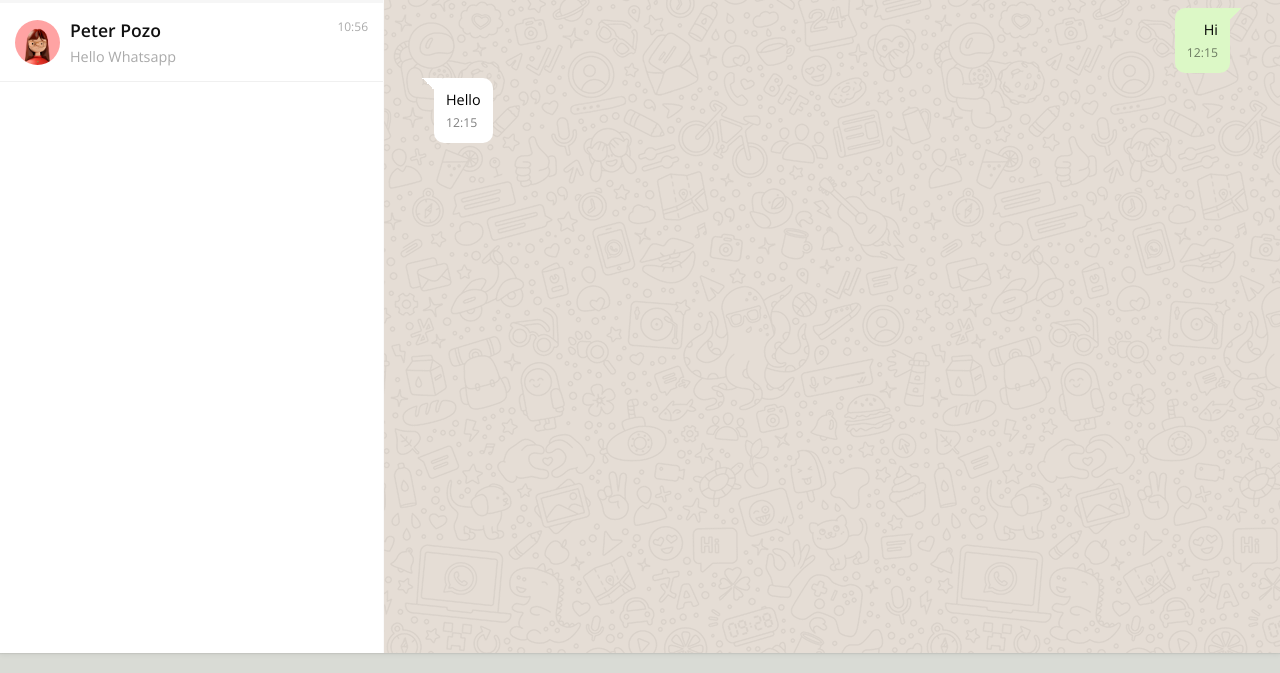
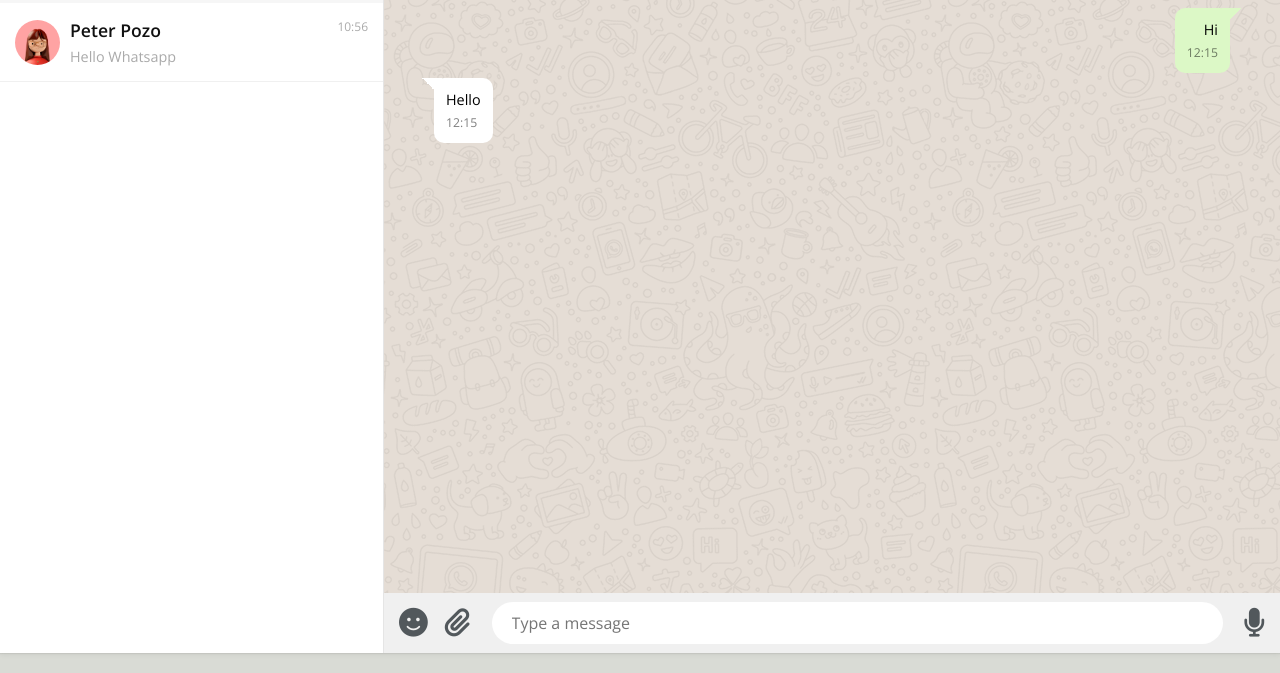
Before and after one commit to peterpozo/vue-boolzapp, a plain HTML site: page index.html in a window 1280 px wide. Shown: the part 127-800 px from the top of the page. Drawn offline with nearby package versions, Linux system fonts and the light colour scheme.

Commit message:
struttura css completa

```diff
--- a/css/style.css
+++ b/css/style.css
@@ -34,7 +34,7 @@ body {
   position: relative;
   flex: 30%;
   background: #fff;
-  border-right: 1px solid rgba(0, 0, 0, 0.02);
+  border-right: 1px solid rgba(0, 0, 0, 0.1);
 }
 
 .container .rightside {
@@ -298,3 +298,35 @@ body {
     transparent
   );
 }
+
+.chatbox-input {
+  position: relative;
+  width: 100%;
+  height: 60px;
+  background: #f0f0f0;
+  padding: 15px;
+  display: flex;
+  justify-content: space-between;
+  align-items: center;
+}
+
+.chatbox-input .ion-icon {
+  cursor: pointer;
+  font-size: 1.8em;
+  color: #52585c;
+}
+
+.chatbox-input .ion-icon:nth-child(1) {
+  margin-right: 15px;
+}
+
+.chatbox-input input {
+  position: relative;
+  width: 90%;
+  margin: 0 20px;
+  padding: 10px 20px;
+  border: none;
+  outline: none;
+  border-radius: 30px;
+  font-size: 1em;
+}
--- a/index.html
+++ b/index.html
@@ -75,7 +75,7 @@
           </ul>
         </div>
 
-        <!-- chatbox  -->
+        <!-- chat box  -->
         <div class="chatBox">
           <div class="message my-message">
             <p>Hi<br /><span>12:15</span></p>
@@ -84,6 +84,14 @@
             <p>Hello<br /><span>12:15</span></p>
           </div>
         </div>
+
+        <!-- chat input  -->
+        <div class="chatbox-input">
+          <i class="fa-solid fa-face-smile ion-icon"></i>
+          <i class="fa-solid fa-paperclip ion-icon"></i>
+          <input type="text" placeholder="Type a message" />
+          <i class="fa-solid fa-microphone ion-icon"></i>
+        </div>
       </div>
     </div>
   </body>
```
